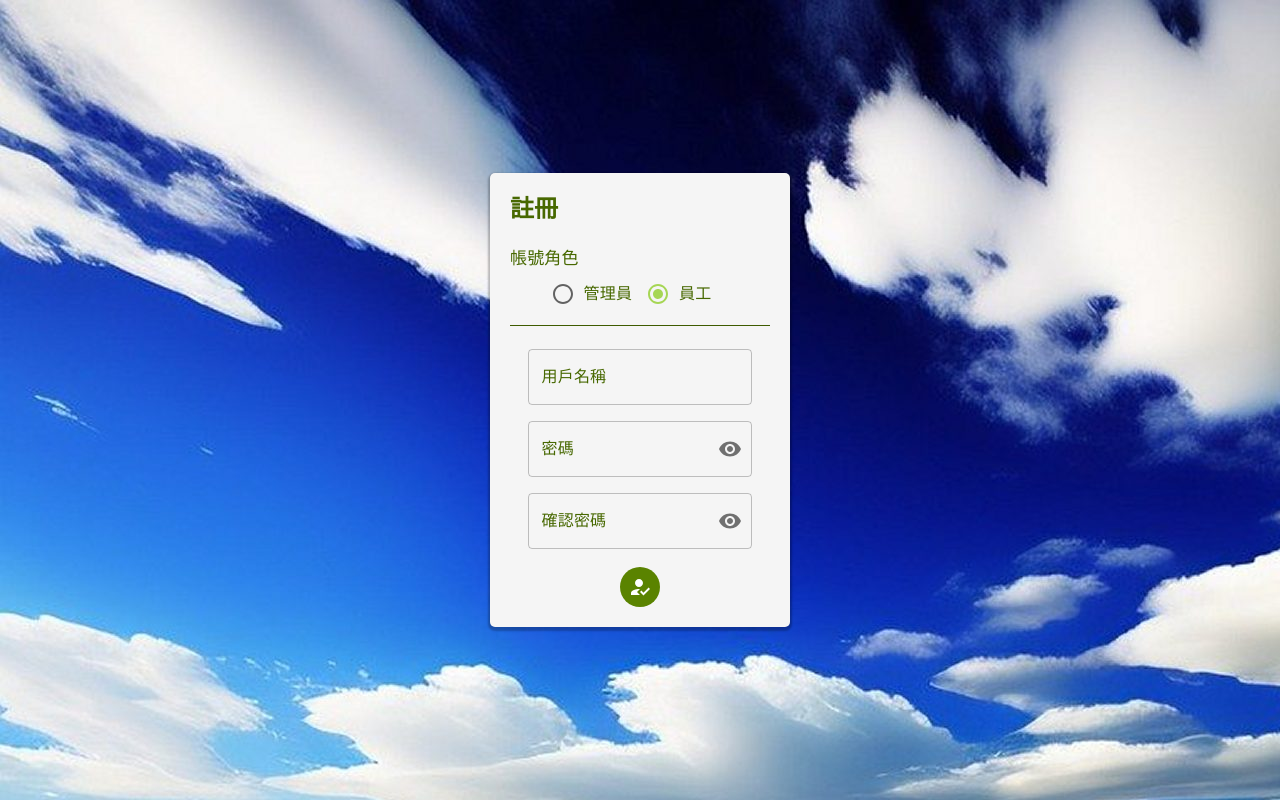
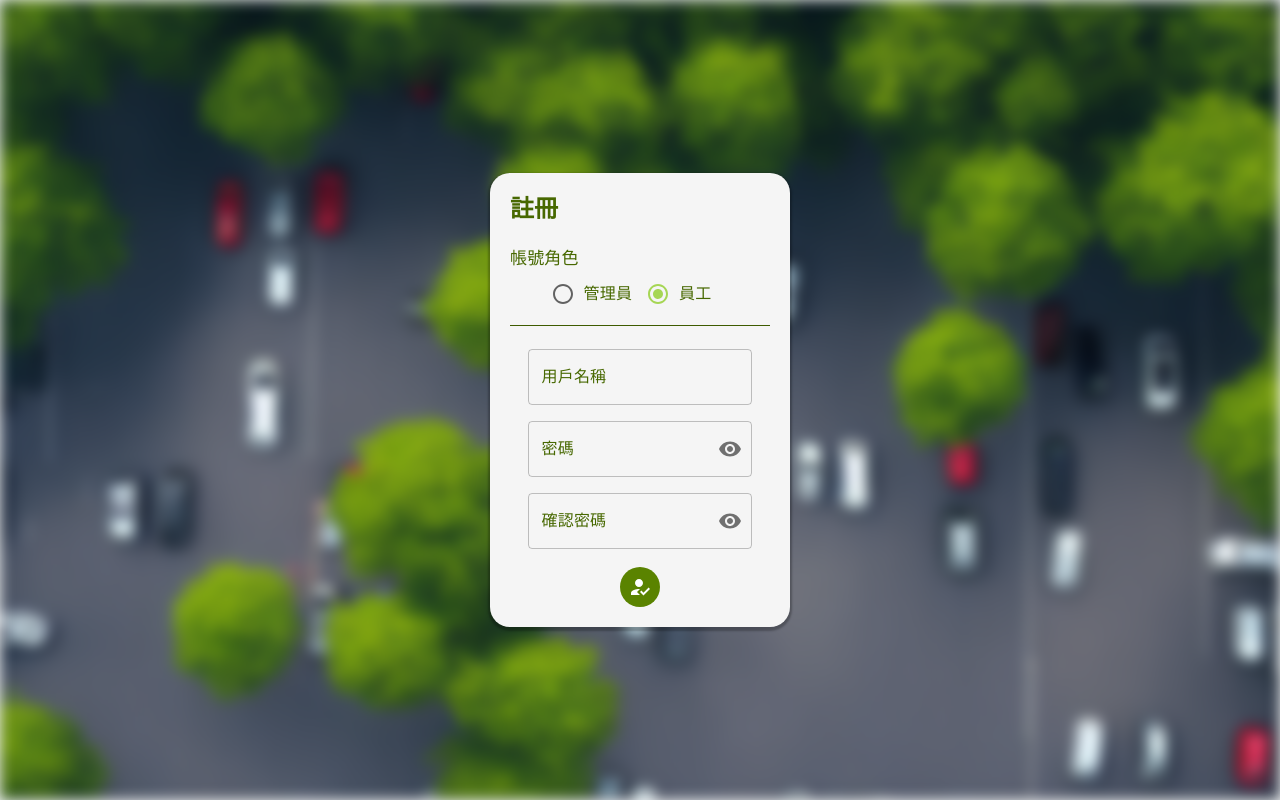
Before and after one commit to EdTKL/car-park-project, a React (Create React App) app in the folder car-park-fn/: page /register in a window 1280 px wide. Built offline with nearby package versions, Linux system fonts and the light colour scheme; sample sign-in values are in the browser's storage; a web font is replaced by a local one; what @react-pdf/renderer would draw is missing.

Commit message:
merge with work

```diff
--- a/car-park-fn/src/features/auth/Login.tsx
+++ b/car-park-fn/src/features/auth/Login.tsx
@@ -4,7 +4,7 @@ import { useAppDispatch } from "../../app/hook";
 import { useNavigate } from "react-router-dom";
 import { loginThunk } from "../../redux/slice/authSlice";
 import './Login.scss'
-import { FormControl, IconButton, InputAdornment, InputLabel, OutlinedInput, TextField, Typography } from "@mui/material";
+import { FormControl, IconButton, InputAdornment, InputLabel, OutlinedInput, Typography } from "@mui/material";
 import { Visibility, VisibilityOff } from "@mui/icons-material";
 import Stack from '@mui/material/Stack';
 import VpnKeyIcon from '@mui/icons-material/VpnKey';
--- a/car-park-fn/src/features/auth/Register.scss
+++ b/car-park-fn/src/features/auth/Register.scss
@@ -3,17 +3,18 @@
     justify-content: center;
     align-items: center;
     height: 100vh;
-    min-width: 100%;
-    background-image: url("wxp.jpeg");
+    // min-width: 100%;
+    // background-image: url("wxp.jpeg");
 }
 
 .register-form {
     border: none;
     padding: 20px;
     background-color: #f5f5f5;
-    border-radius: 5px;
+    border-radius: 20px;
     width: 300px;
     box-shadow: 0px 2px 2px 2px rgba(0, 0, 0, 0.25);
+
 }
 
 .register-title {
--- a/car-park-fn/src/features/auth/Register.tsx
+++ b/car-park-fn/src/features/auth/Register.tsx
@@ -3,7 +3,7 @@ import { useNavigate } from "react-router-dom";
 import { useAppDispatch } from "../../app/hook";
 import { registerThunk } from "../../redux/slice/authSlice";
 import './Register.scss'
-import { FormControl, FormControlLabel, FormLabel, IconButton, InputAdornment, InputLabel, OutlinedInput, Radio, RadioGroup, TextField, Typography } from "@mui/material";
+import { FormControl, FormControlLabel, FormLabel, IconButton, InputAdornment, InputLabel, OutlinedInput, Radio, RadioGroup, Typography } from "@mui/material";
 import { Visibility, VisibilityOff } from "@mui/icons-material";
 import Stack from '@mui/material/Stack';
 import HowToRegIcon from '@mui/icons-material/HowToReg';
@@ -54,42 +54,8 @@ function Register() {
 
 
   return (
-    //   <form onSubmit={submitHandler}>
-    //     <h3>Register</h3>
-    //     <div>
-    //       <label htmlFor="username">Username</label>
-    //       <input
-    //         id="username"
-    //         type="text"
-    //         value={username}
-    //         onChange={(e) => setUsername(e.target.value)}
-    //       ></input>
-    //       <label htmlFor="password">Password</label>
-    //       <input
-    //         id="password"
-    //         type="password"
-    //         value={password}
-    //         onChange={(e) => setPassword(e.target.value)}
-    //       ></input>
-    //       <label htmlFor="confirm_password">Confirm Password</label>
-    //       <input
-    //         id="confirm_password"
-    //         type="confirm_password"
-    //         value={confirm_password}
-    //         onChange={(e) => setConfirmPassword(e.target.value)}
-    //       ></input>
-    //       <label htmlFor="role">Role</label>
-    //       <select
-    //         id="role"
-    //         value={role}
-    //         onChange={(e) => setRole(e.target.value)}
-    //       >
-    //         <option value="admin">Admin</option>
-    //         <option value="staff">Staff</option>
-    //       </select>
-    //     </div>
-    //     <button type="submit">Register</button>
-    //   </form>
+    <>
+    <div className="bg-container"></div>
     <div className="register-container">
       <form onSubmit={submitHandler} className="register-form">
         <div className="register-title">
@@ -195,6 +161,7 @@ function Register() {
 
       </form>
     </div>
+    </>
   );
 }
 
```
